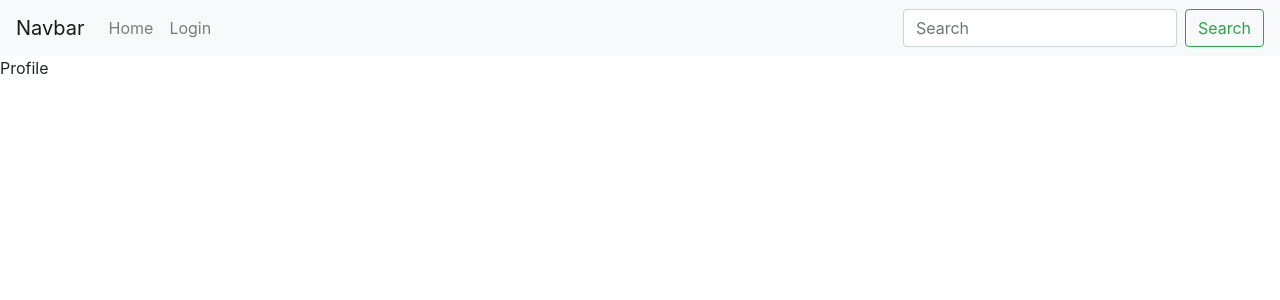
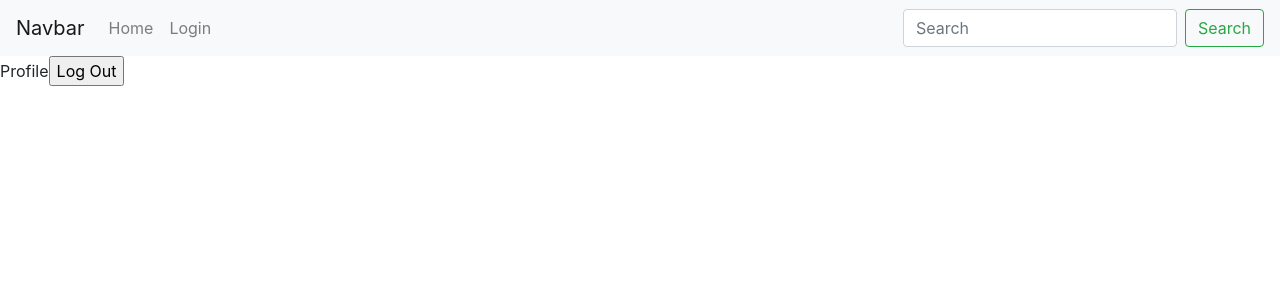
Before and after one commit to danliu277/simulation-frontend, a React (Create React App) app: page /profile in a window 1280 px wide. Shown: the top 300 px of the page. Built offline with nearby package versions, Linux system fonts and the light colour scheme.

Commit message:
Add logout button

```diff
--- a/src/container/Profile.js
+++ b/src/container/Profile.js
@@ -1,12 +1,13 @@
 import { useEffect, useState } from "react";
 import { connect } from 'react-redux';
-import { registerActionCreator, loginActionCreator } from '../action/actionCreator'
+import { setUserActionCreator } from '../action/actionCreator'
 
 const Profile = (props) => {
 
   return (
     <div>
       Profile
+      <input type="submit" value="Log Out" onClick={() => props.logout()} />
     </div>
   )
 }
@@ -19,6 +20,7 @@ const msp = state => {
 
 const mdp = (dispatch) => {
   return {
+    logout: () => dispatch(setUserActionCreator(null)),
   }
 }
 
```
